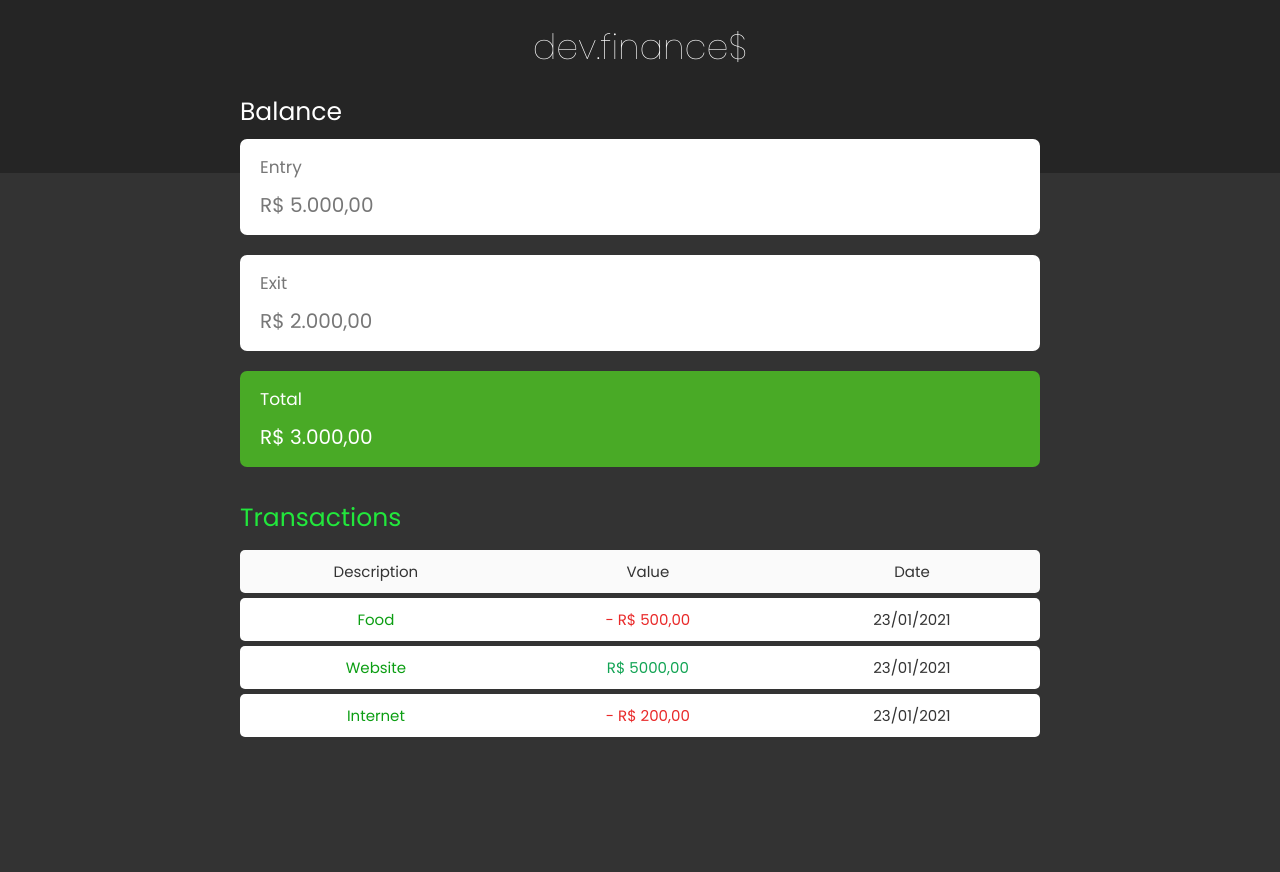
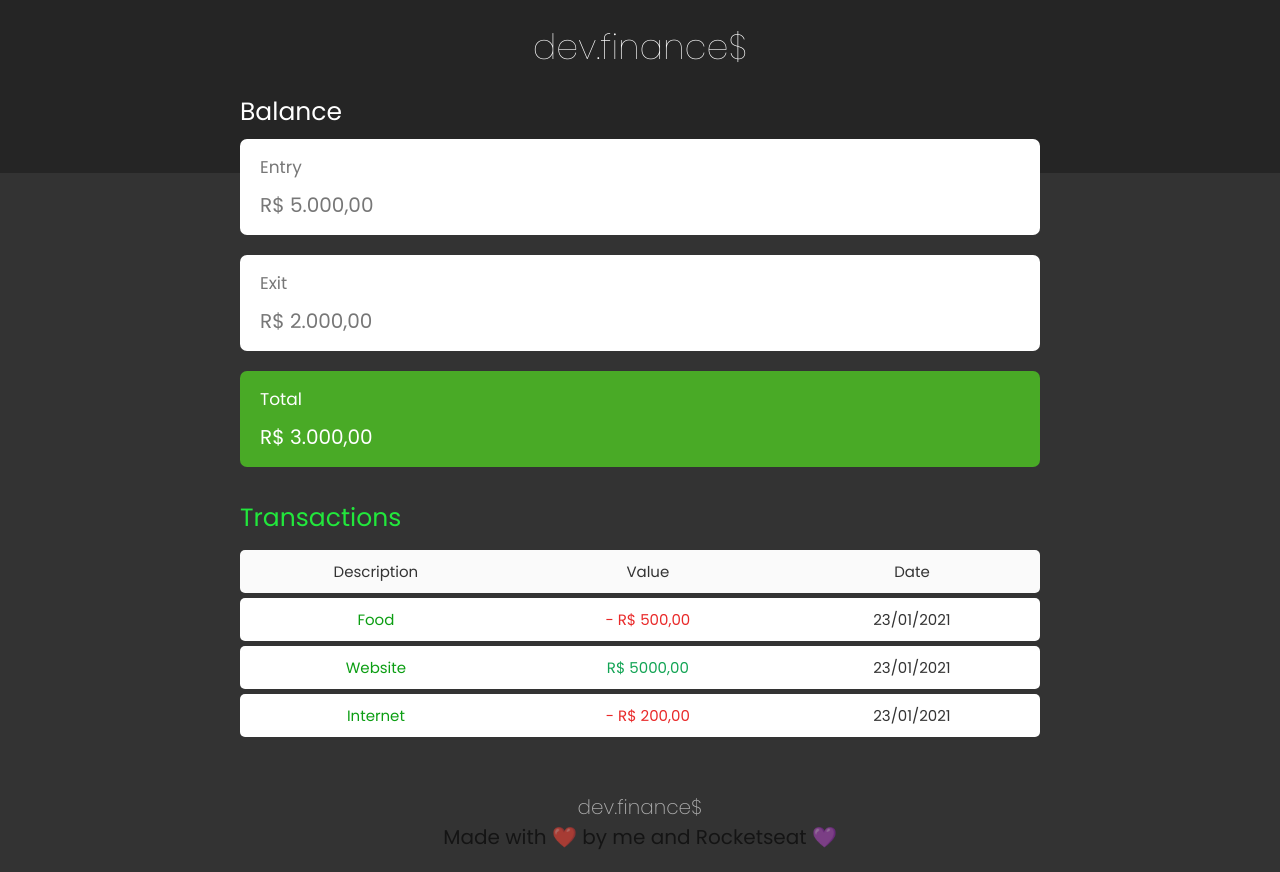
Before and after one commit to Pedro-Murilo/devfinance, a React (Create React App) app: page / in a window 1280 px wide. Before the commit the page ends 800 px from the top, so only its background shows below. Built offline with nearby package versions, Linux system fonts and the light colour scheme.

Commit message:
Created the Footer component and styling FooterStyles.js

```diff
--- a/src/App.js
+++ b/src/App.js
@@ -1,9 +1,13 @@
 import './App.css';
 import Main from './components/Main/Main';
+import FooterSection from './components/Footer/Footer';
 
 function App() {
   return (
+    <>
     <Main />
+    <FooterSection />
+    </>
   );
 }
 
--- /dev/null
+++ b/src/components/Footer/Footer.js
@@ -0,0 +1,10 @@
+import { FooterContainer } from './FooterStyles';
+
+const FooterSection = () => (
+    <FooterContainer>
+        <p>dev.finance$</p>
+        <p>Made with ❤️ by me and Rocketseat 💜</p>
+    </FooterContainer>
+)
+
+export default FooterSection;
--- /dev/null
+++ b/src/components/Footer/FooterStyles.js
@@ -0,0 +1,14 @@
+import styled from 'styled-components';
+
+export const FooterContainer = styled.footer`
+    text-align: center;
+    padding: 5rem 0 2rem;
+    color: #000;
+    opacity: 0.6;
+    font-size: 2rem;
+
+    p:first-child {
+        font-weight: 200;
+        color: #fff;
+    }
+`
```
Also changed, not shown: 1 other file (tests, documents, lock files or other folders).
